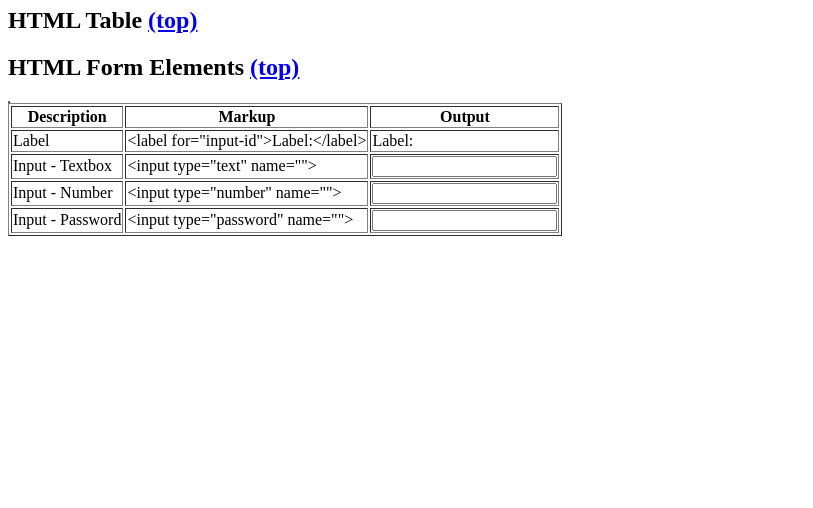
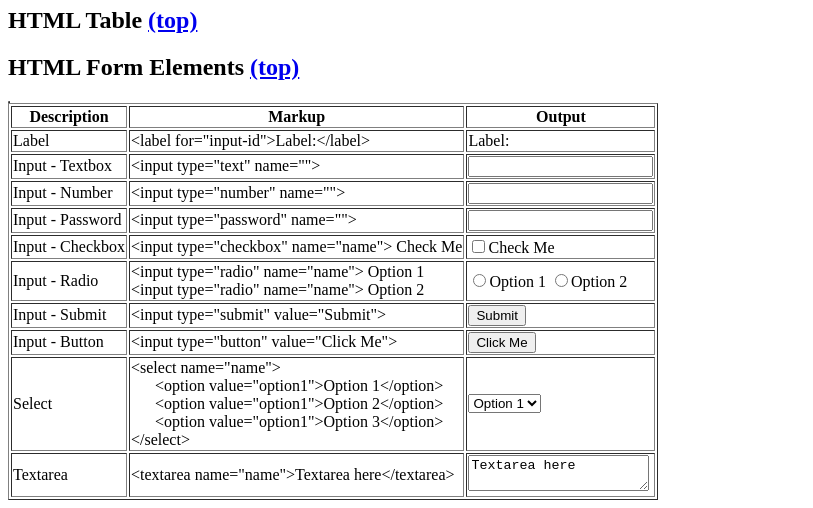
Before and after one commit to RLCC18/PRIN135-Prelim-Exam, a plain HTML site: page index.html in a window 1280 px wide. Shown: the part 2571-3079 px from the top of the page, without its empty margins (0-813 px from the left). Before the commit the page ends 2815 px from the top, so only its background shows below. Drawn offline with Linux system fonts and the light colour scheme.

Commit message:
form elements completed

```diff
--- a/index.html
+++ b/index.html
@@ -315,6 +315,60 @@
                     <td><input type="text" name=""></td>
                 </tr>
 
+                <tr>
+                    <td>Input - Checkbox</td>
+                    <td>&lt;input type="checkbox" name="name"&gt; Check Me</td>
+                    <td><input type="checkbox" name="name">Check Me</td>
+                </tr>
+
+                <tr>
+                    <td>Input - Radio</td>
+                    <td>&lt;input type="radio" name="name"&gt; Option 1 <br>
+                        &lt;input type="radio" name="name"&gt; Option 2
+                    </td>
+                    <td><input type="radio" name="name">Option 1
+                        <input type="radio" name="name">Option 2
+                    </td>
+                </tr>
+
+                <tr>
+                    <td>Input - Submit</td>
+                    <td>&lt;input type="submit" value="Submit"&gt;</td>
+                    <td><input type="submit" value="Submit"></td>
+                </tr>
+
+                <tr>
+                    <td>Input - Button</td>
+                    <td>&lt;input type="button" value="Click Me"&gt;</td>
+                    <td><input type="button" value="Click Me"></td>
+                </tr>
+
+                <tr>
+                    <td>Select</td>
+                    <td>&lt;select name="name"&gt; <br>
+                        &nbsp;&nbsp;&nbsp;&nbsp;&nbsp;&nbsp;&lt;option value="option1"&gt;Option 1&lt;/option&gt; <br>
+                        &nbsp;&nbsp;&nbsp;&nbsp;&nbsp;&nbsp;&lt;option value="option1"&gt;Option 2&lt;/option&gt; <br>
+                        &nbsp;&nbsp;&nbsp;&nbsp;&nbsp;&nbsp;&lt;option value="option1"&gt;Option 3&lt;/option&gt; <br>
+                        &lt;/select&gt;
+                    </td>
+                    <td>
+                        <select name="name"> <br>
+                        <option value="option1">Option 1</option> <br>
+                        <option value="option1">Option 2</option> <br>
+                        <option value="option1">Option 3</option> <br>
+                        </select>
+                    </td>
+                </tr>
+
+                <tr>
+                    <td>Textarea</td>
+                    <td>&lt;textarea name="name"&gt;Textarea here&lt;/textarea&gt;</td>
+                    <td><textarea name="name">Textarea here</textarea></td>
+                </tr>
+
+
+
+
             </tbody>
 
 
```
